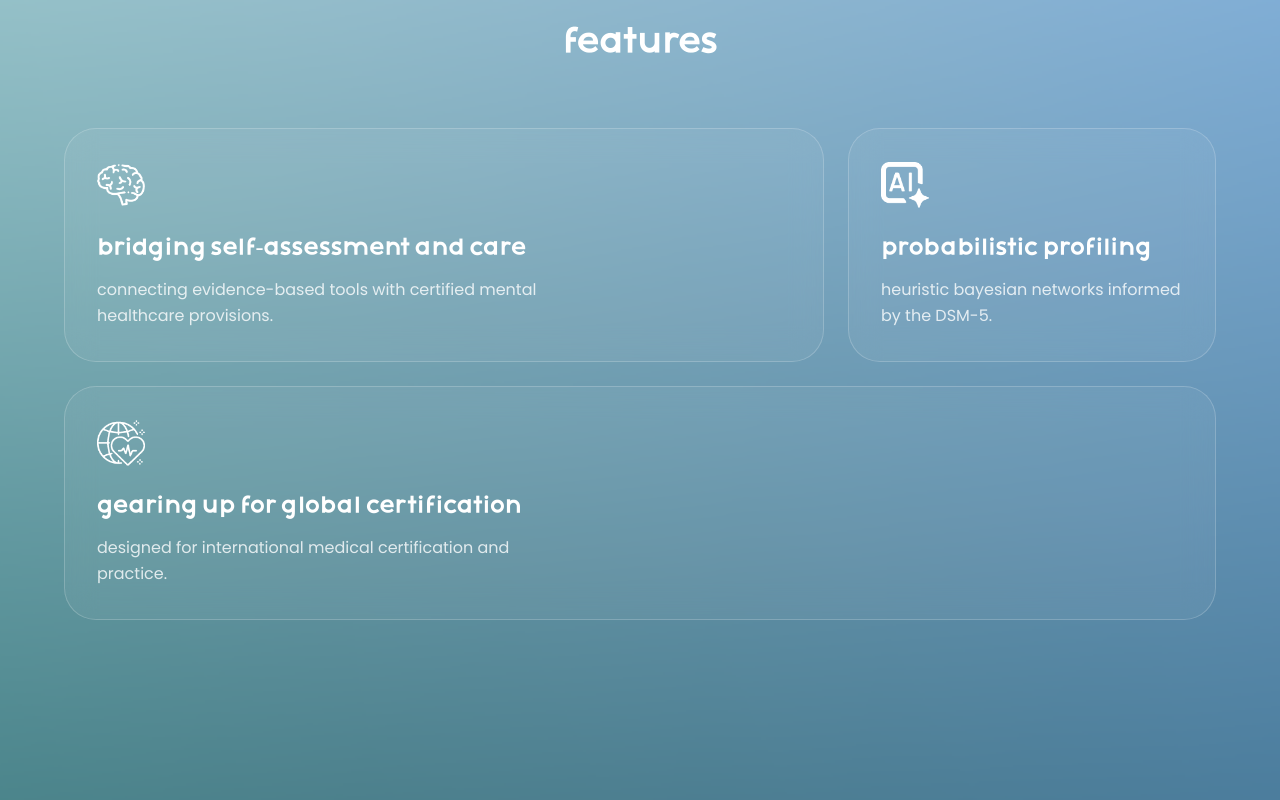
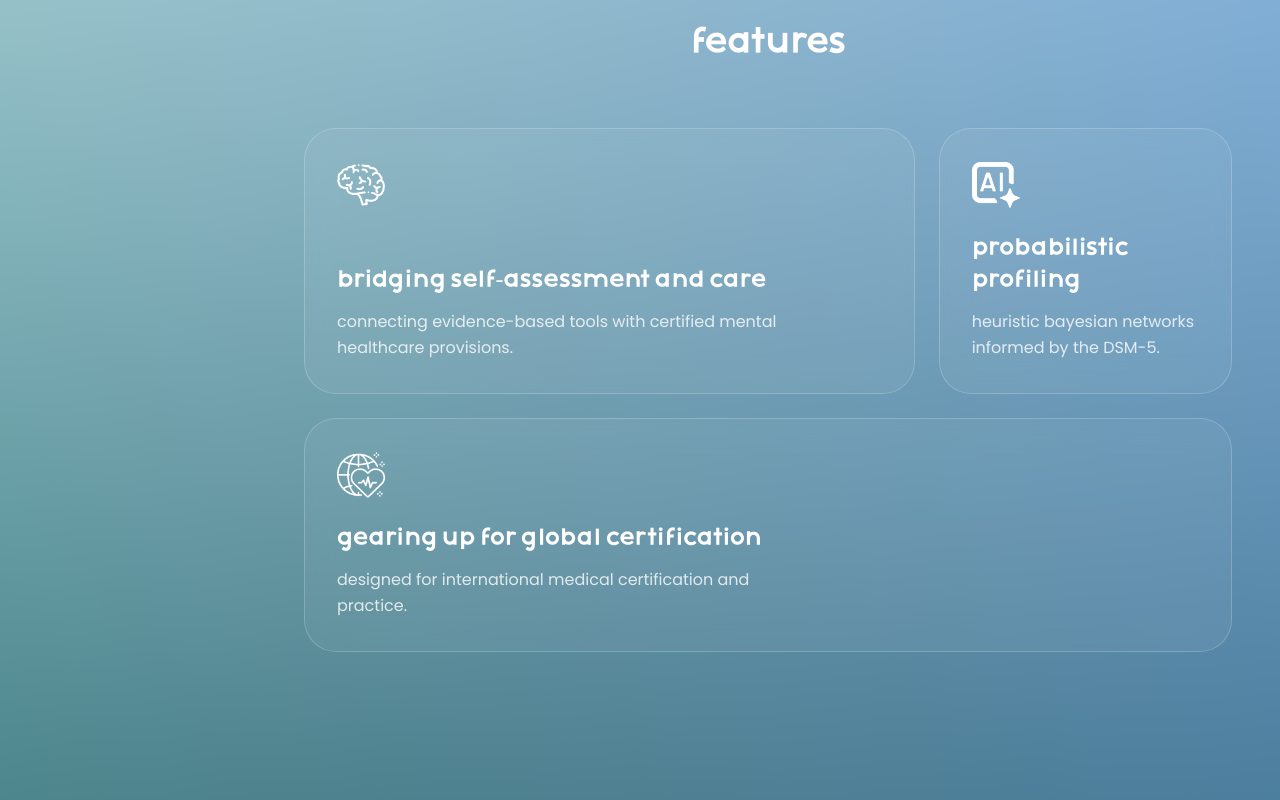
Before and after one commit to NashwahK/hacktua-ai, a Next.js app: page / in a window 1280 px wide. Shown: the part 1000-1800 px from the top of the page. Built offline with nearby package versions, Linux system fonts and the light colour scheme.

Commit message:
style change 67

```diff
--- a/app/components/CTA.tsx
+++ b/app/components/CTA.tsx
@@ -164,31 +164,11 @@ export default function CTA() {
 
             disabled={status === "loading"}
 
-            className={`
-
-              relative px-8 py-4 rounded-full bg-white text-[#1063B1] font-semibold
-
-              overflow-hidden transition-transform
-
-              ${status === "loading" ? "opacity-50 cursor-not-allowed" : "hover:scale-105"}
-
-            `}
+            className={`relative px-8 py-4 rounded-full bg-white text-[#1063B1] font-semibold transition-transform group ${status === "loading" ? "opacity-50 cursor-not-allowed" : "hover:scale-105 group-hover:pulse-border"}`}
 
           >
 
-            {/* Gradient border effect */}
-
-            <span className="absolute inset-0 rounded-full bg-gradient-to-r from-[#336666] via-[#7BADE2] to-[#336699] opacity-0 hover:opacity-100 transition-opacity blur-lg"></span>
-
-
-
-            {/* Inner content */}
-
-            <span className="relative z-10">
-
-              {status === "loading" ? "Sending..." : "count me in!"}
-
-            </span>
+            {status === "loading" ? "Sending..." : "count me in!"}
 
           </button>
 
--- a/app/globals.css
+++ b/app/globals.css
@@ -3,6 +3,10 @@
 @tailwind components;
 
 @tailwind utilities;
+
+html {
+  scroll-behavior: smooth;
+}
 
 
 
@@ -140,3 +144,16 @@ body {
 
 
 /* No snap scroll rules (reverted). */
+
+@keyframes pulse-border {
+  0%, 100% {
+    box-shadow: inset 0 0 0 2px rgba(255, 255, 255, 0.3);
+  }
+  50% {
+    box-shadow: inset 0 0 0 2px rgba(255, 255, 255, 0.8);
+  }
+}
+
+.pulse-border {
+  animation: pulse-border 2s ease-in-out infinite;
+}
--- a/app/page.tsx
+++ b/app/page.tsx
@@ -10,7 +10,7 @@ export default function Home() {
 
       <Sidebar />
 
-      <main className="flex-1 flex flex-col w-full md:pl-0
+      <main className="flex-1 flex flex-col w-full md:pl-64
                        pt-[env(safe-area-inset-top)]
                        pb-[env(safe-area-inset-bottom)]">
 
--- a/package.json
+++ b/package.json
@@ -28,7 +28,7 @@
     "@types/react-dom": "^19",
     "autoprefixer": "^10.4.22",
     "babel-plugin-react-compiler": "1.0.0",
-    "baseline-browser-mapping": "^2.9.18",
+    "baseline-browser-mapping": "^2.9.19",
     "eslint": "^9",
     "eslint-config-next": "16.0.3",
     "postcss": "^8.5.6",
```
Also changed, not shown: 1 other file (tests, documents, lock files or other folders).
